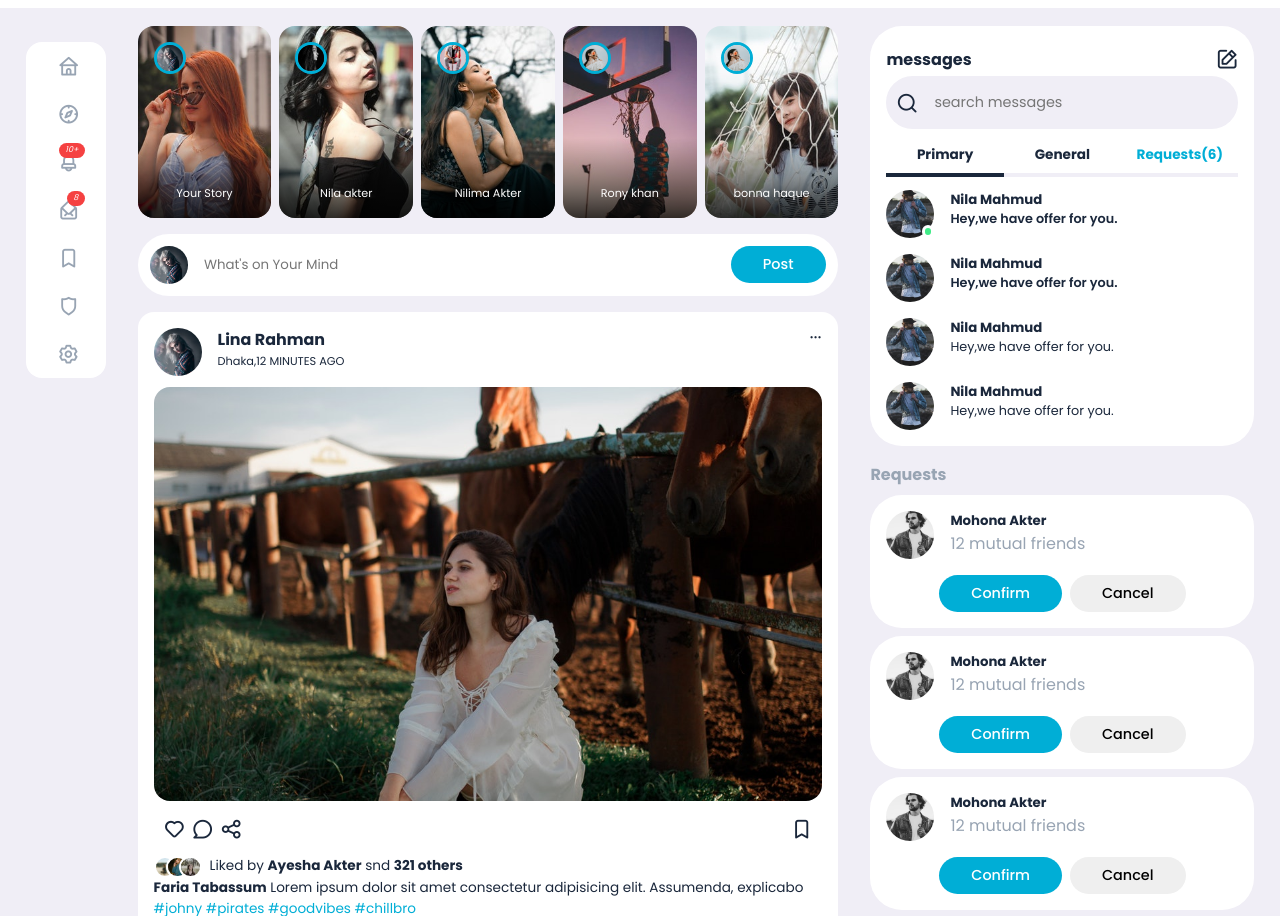
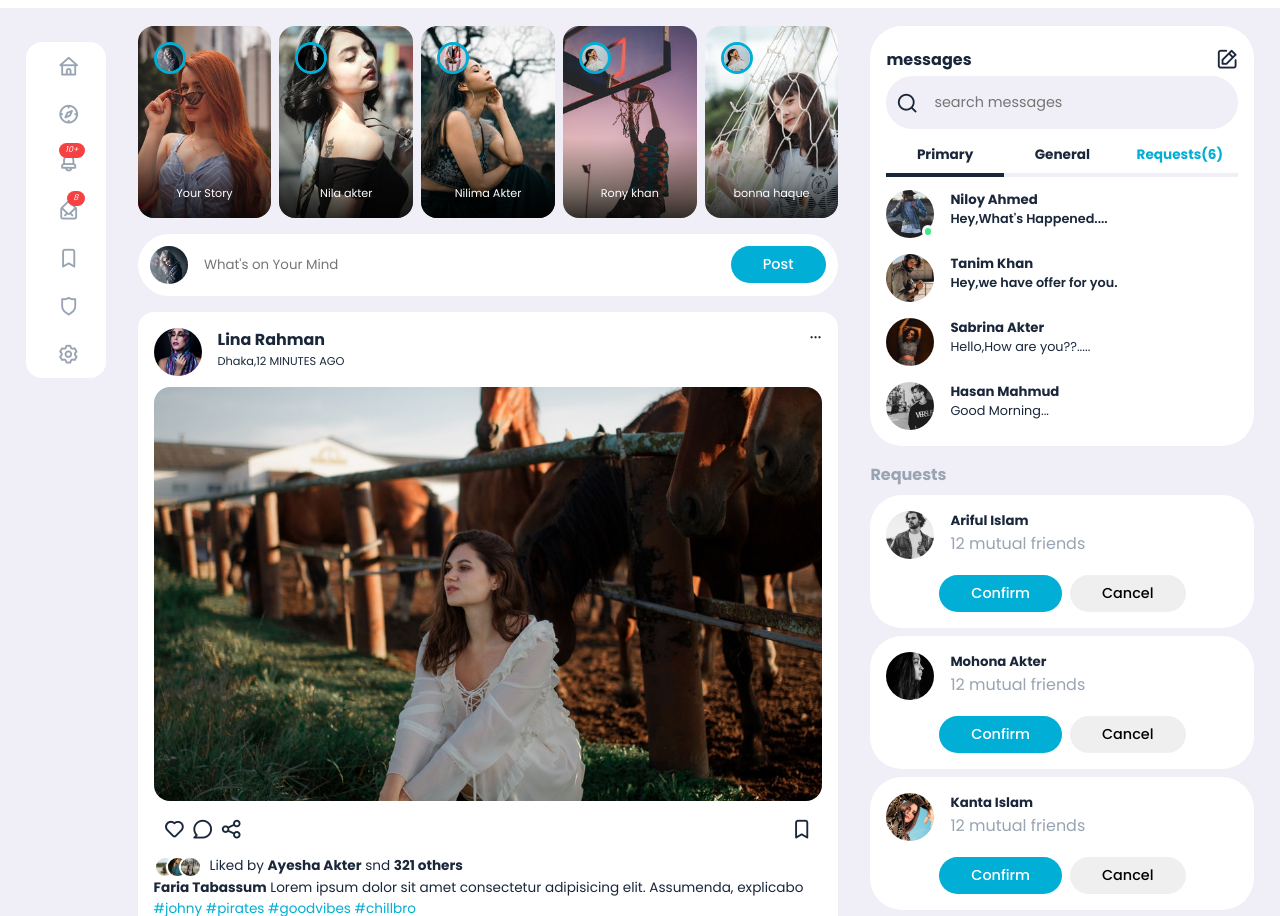
Before and after one commit to naymurrahmanshahed/chill-buddy-social-media, a plain HTML site: page index.html in a window 1280 px wide. Shown: the part 62-978 px from the top of the page. Drawn offline with nearby package versions, Linux system fonts and the light colour scheme.

Commit message:
bug fixed

```diff
--- a/index.html
+++ b/index.html
@@ -47,8 +47,8 @@
               <img src="./images/profile-1.jpg" alt="" />
             </div>
             <div class="handle">
-              <h4>Naymur Rahman Shahed</h4>
-              <p class="text-muted">@naymur_rahman</p>
+              <h4>Sarah Binte Nodia</h4>
+              <p class="text-muted">@Sara_Binte</p>
             </div>
           </a>
 
@@ -143,7 +143,7 @@
               <div class="head">
                 <div class="user">
                   <div class="profile-photo">
-                    <img src="./images/profile-1.jpg" alt="" />
+                    <img src="./images/profile-6.jpg" alt="" />
                   </div>
                   <div class="info">
                     <h3>Lina Rahman</h3>
@@ -189,10 +189,10 @@
               <div class="head">
                 <div class="user">
                   <div class="profile-photo">
-                    <img src="./images/profile-2.jpg" alt="" />
+                    <img src="./images/profile-8.jpg" alt="" />
                   </div>
                   <div class="info">
-                    <h3>Lina Rahman</h3>
+                    <h3>Fahmida Rahman</h3>
                     <small>Dhaka,12 MINUTES AGO</small>
                   </div>
                 </div>
@@ -238,7 +238,7 @@
                     <img src="./images/profile-3.jpg" alt="" />
                   </div>
                   <div class="info">
-                    <h3>Lina Rahman</h3>
+                    <h3>Salman Khan</h3>
                     <small>Dhaka,12 MINUTES AGO</small>
                   </div>
                 </div>
@@ -284,7 +284,7 @@
                     <img src="./images/profile-4.jpg" alt="" />
                   </div>
                   <div class="info">
-                    <h3>Lina Rahman</h3>
+                    <h3>Labuni Akter</h3>
                     <small>Dhaka,12 MINUTES AGO</small>
                   </div>
                 </div>
@@ -348,35 +348,35 @@
                 <div class="active"></div>
               </div>
               <div class="message-body">
-                <h5>Nila Mahmud</h5>
+                <h5>Niloy Ahmed</h5>
+                <p class="unseen">Hey,What's Happened....</p>
+              </div>
+            </div>
+            <div class="message">
+              <div class="profile-photo">
+                <img src="./images/profile-9.jpg" alt="" />
+              </div>
+              <div class="message-body">
+                <h5>Tanim Khan</h5>
                 <p class="unseen">Hey,we have offer for you.</p>
               </div>
             </div>
             <div class="message">
               <div class="profile-photo">
-                <img src="./images/profile-19.jpg" alt="" />
+                <img src="./images/profile-10.jpg" alt="" />
               </div>
               <div class="message-body">
-                <h5>Nila Mahmud</h5>
-                <p class="unseen">Hey,we have offer for you.</p>
+                <h5>Sabrina Akter</h5>
+                <p>Hello,How are you??.....</p>
               </div>
             </div>
             <div class="message">
               <div class="profile-photo">
-                <img src="./images/profile-19.jpg" alt="" />
+                <img src="./images/profile-7.jpg" alt="" />
               </div>
               <div class="message-body">
-                <h5>Nila Mahmud</h5>
-                <p>Hey,we have offer for you.</p>
-              </div>
-            </div>
-            <div class="message">
-              <div class="profile-photo">
-                <img src="./images/profile-19.jpg" alt="" />
-              </div>
-              <div class="message-body">
-                <h5>Nila Mahmud</h5>
-                <p>Hey,we have offer for you.</p>
+                <h5>Hasan Mahmud</h5>
+                <p>Good Morning...</p>
               </div>
             </div>
           </div>
@@ -389,6 +389,22 @@
             <div class="profile-info">
               <div class="profile-photo">
                 <img src="./images/profile-20.jpg" alt="" />
+              </div>
+              <div class="user">
+                <h5>Ariful Islam</h5>
+                <p class="text-muted">12 mutual friends</p>
+              </div>
+            </div>
+            <div class="action">
+              <button class="btn btn-primary">Confirm</button>
+              <button class="btn">Cancel</button>
+            </div>
+          </div>
+          <!--=======request 1-->
+          <div class="request">
+            <div class="profile-info">
+              <div class="profile-photo">
+                <img src="./images/profile-2.jpg" alt="" />
               </div>
               <div class="user">
                 <h5>Mohona Akter</h5>
@@ -404,26 +420,10 @@
           <div class="request">
             <div class="profile-info">
               <div class="profile-photo">
-                <img src="./images/profile-20.jpg" alt="" />
+                <img src="./images/profile-18.jpg" alt="" />
               </div>
               <div class="user">
-                <h5>Mohona Akter</h5>
-                <p class="text-muted">12 mutual friends</p>
-              </div>
-            </div>
-            <div class="action">
-              <button class="btn btn-primary">Confirm</button>
-              <button class="btn">Cancel</button>
-            </div>
-          </div>
-          <!--=======request 1-->
-          <div class="request">
-            <div class="profile-info">
-              <div class="profile-photo">
-                <img src="./images/profile-20.jpg" alt="" />
-              </div>
-              <div class="user">
-                <h5>Mohona Akter</h5>
+                <h5>Kanta Islam</h5>
                 <p class="text-muted">12 mutual friends</p>
               </div>
             </div>
```
